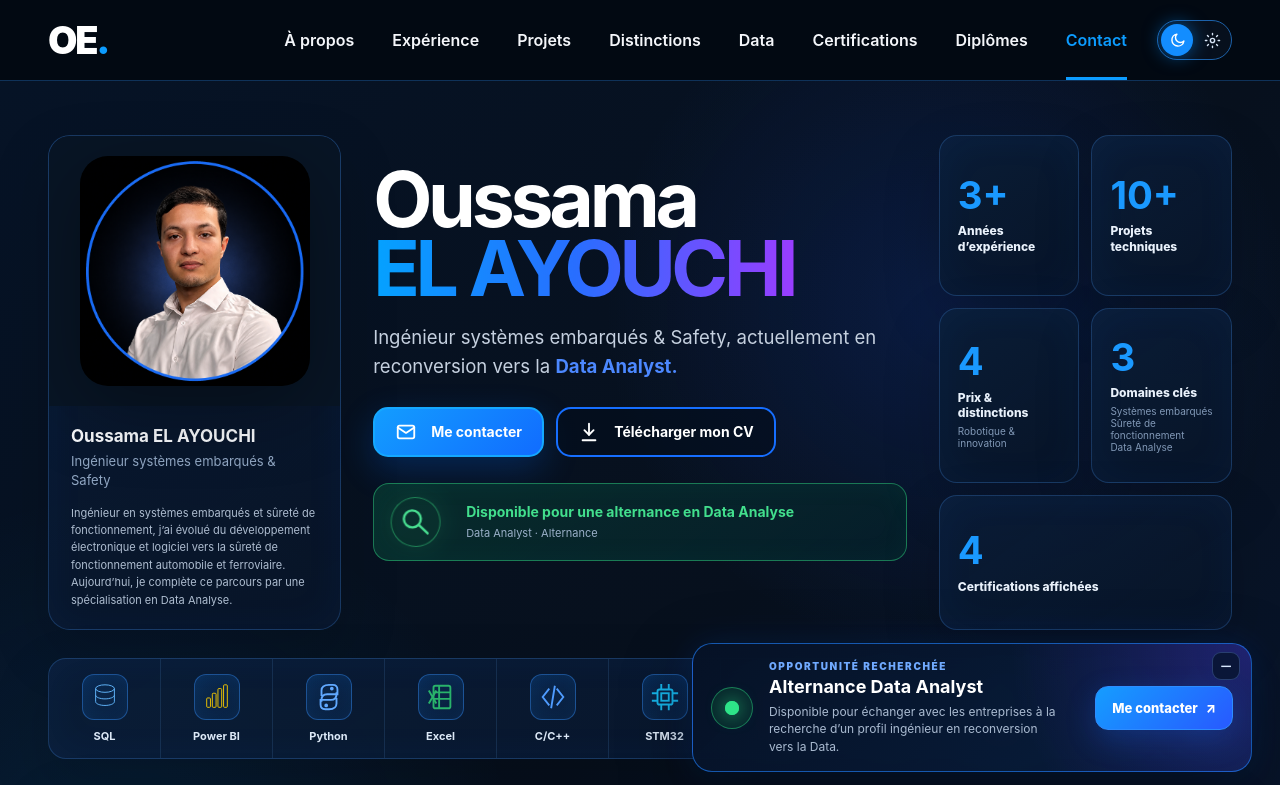
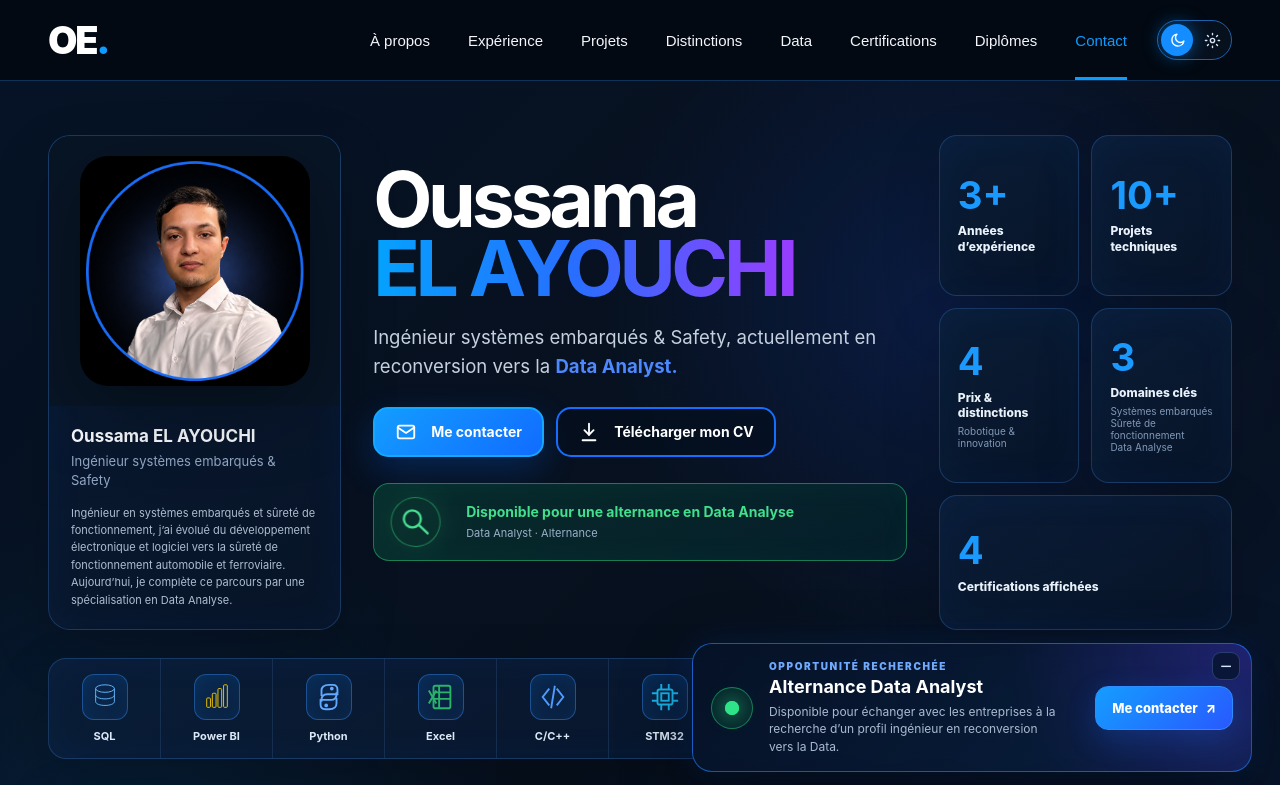
Before and after one commit to Oelayouchi/portfolio, a Next.js app: page / in a window 1280 px wide. Shown: the top 785 px of the page. Built offline with nearby package versions, Linux system fonts and the light colour scheme.

Commit message:
Use lighter typography in navigation

```diff
--- a/app/navigation-cleanup.css
+++ b/app/navigation-cleanup.css
@@ -5,3 +5,17 @@
 .scrollHint {
   display: none !important;
 }
+
+/* Navigation : typographie fine, moderne et sans gras. */
+.navlinks a,
+.mobileMenu a {
+  font-family: Arial, Helvetica, sans-serif !important;
+  font-size: 15px;
+  font-weight: 400 !important;
+  letter-spacing: 0 !important;
+}
+
+.navlinks a.active,
+.mobileMenu a.active {
+  font-weight: 400 !important;
+}
```
